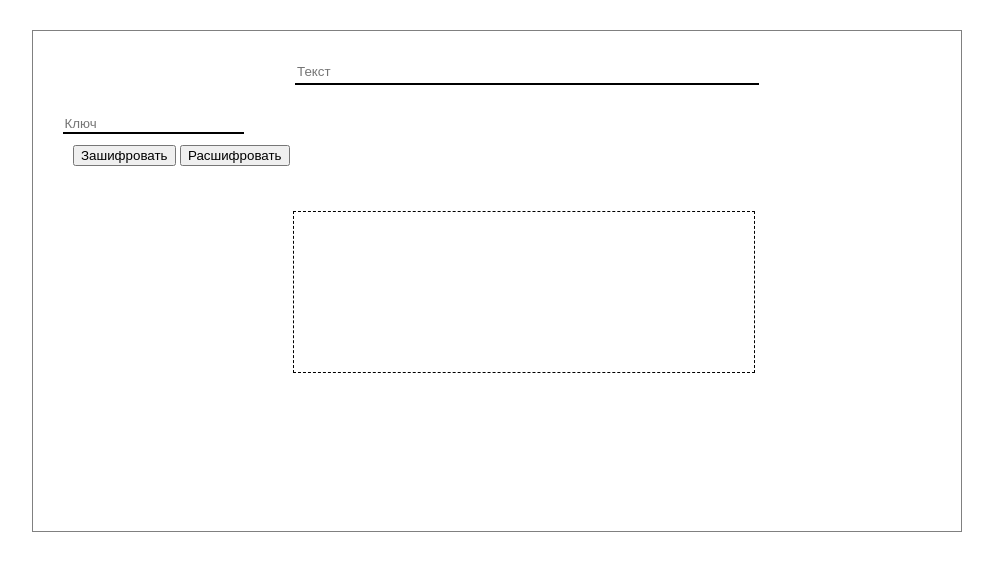
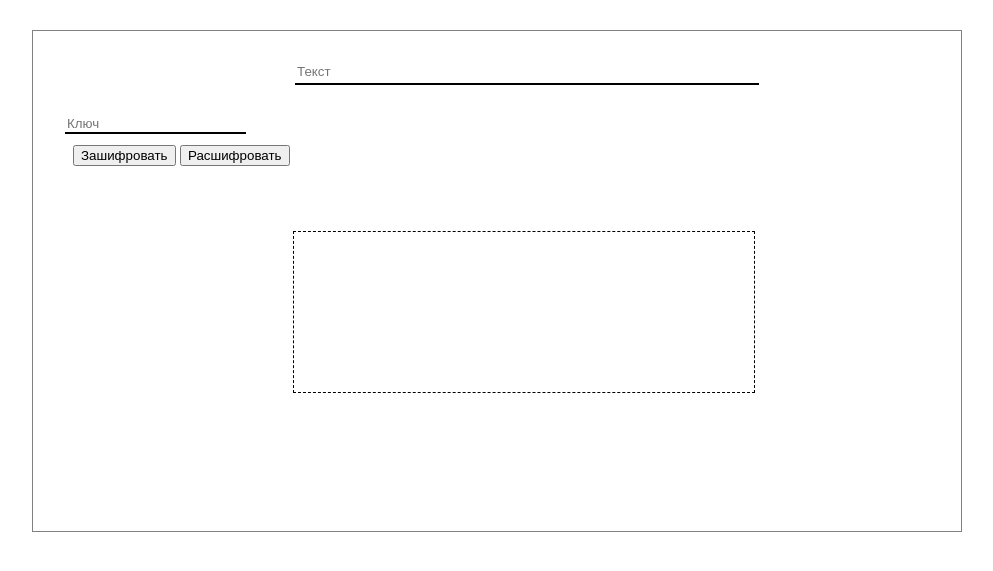
Before and after one commit to Chipsa12/inscyption_lab1, a plain HTML site: page index.html in a window 1280 px wide. Shown: the part 109-680 px from the top of the page, without its empty margins (268-1261 px from the left). Drawn offline with Linux system fonts and the light colour scheme.

Commit message:
change hw

```diff
--- a/index.html
+++ b/index.html
@@ -22,7 +22,7 @@
             <input class="input-text" type="text" placeholder="Текст">
         </section>
         <section class="page-key">
-            <div class="page-key text-key">
+            <div class="text-key">
                 <input class="input-key" type="text" placeholder="Ключ">
                 <div class="btn-key">
                     <button id="encrypt">Зашифровать</button>
--- a/style.css
+++ b/style.css
@@ -37,8 +37,12 @@ main {
     margin-top: 30px;
 }
 
+.input-key {
+    margin-left: 5px;
+}
+
 .text-key {
-    margin: 20px 20px;
+    padding: 20px 20px;
     width: 200px;
     border: none;
 }
```
